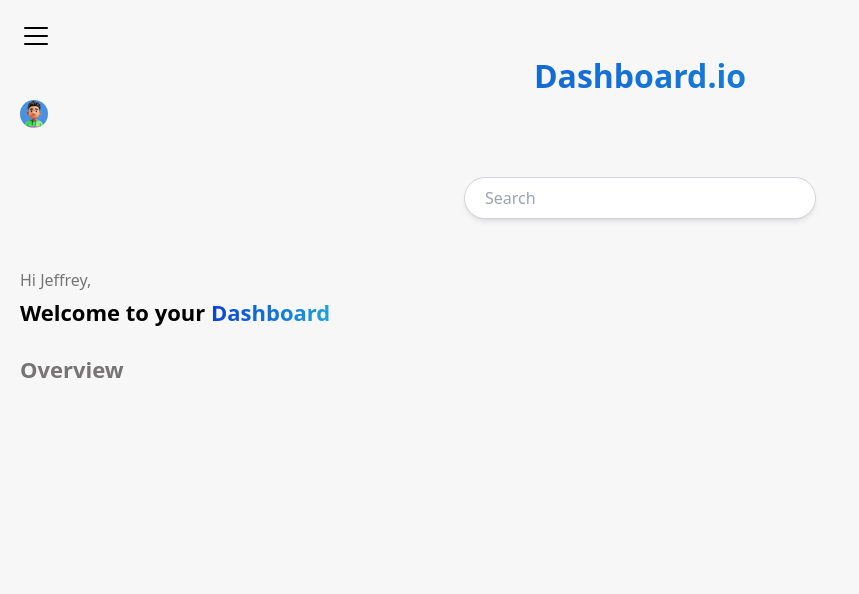
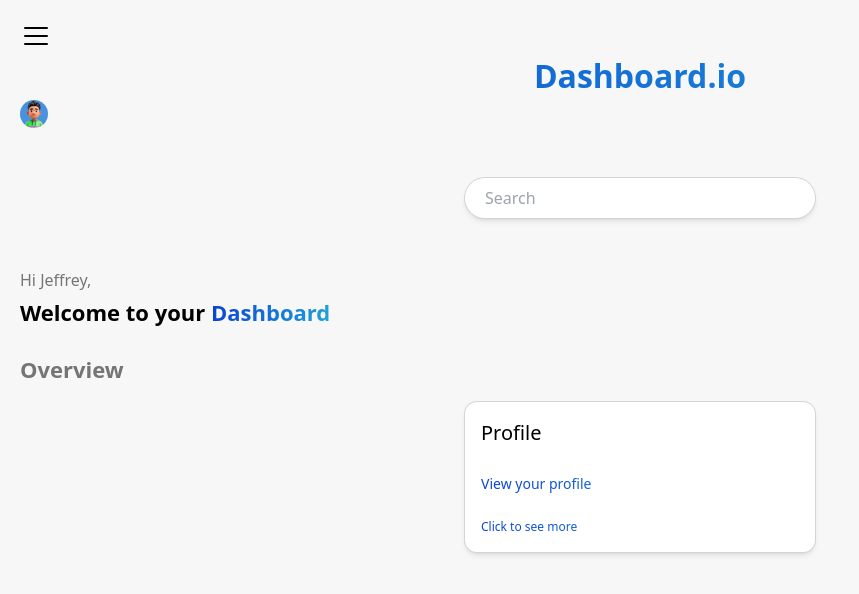
Before and after one commit to jeffreychery009/Dashboard-profile, a React (Vite) app: page / in a window 1280 px wide. Shown: the top 594 px of the page, without its empty margins (0-859 px from the left). Built offline with nearby package versions, Linux system fonts and the light colour scheme.

Commit message:
Minor changes

```diff
--- a/src/components/HomePage.tsx
+++ b/src/components/HomePage.tsx
@@ -1,5 +1,6 @@
 import profileImage from "../assets/ProfileImage.jpg";
 import Menu from "../assets/list.svg";
+import ProfileCard from "./Cards/ProfileCard";
 
 const HomePage = () => {
   const user = "Jeffrey";
@@ -31,10 +32,12 @@ const HomePage = () => {
           </span>
         </h2>
       </div>
-      <div>
+      <div className="mb-3">
         <h2 className="text-md font-semibold text-custom-text">Overview</h2>
       </div>
-      <div className="flex justify-center items-center"></div>
+      <div className="flex justify-center items-center">
+        <ProfileCard />
+      </div>
     </>
   );
 };
```
